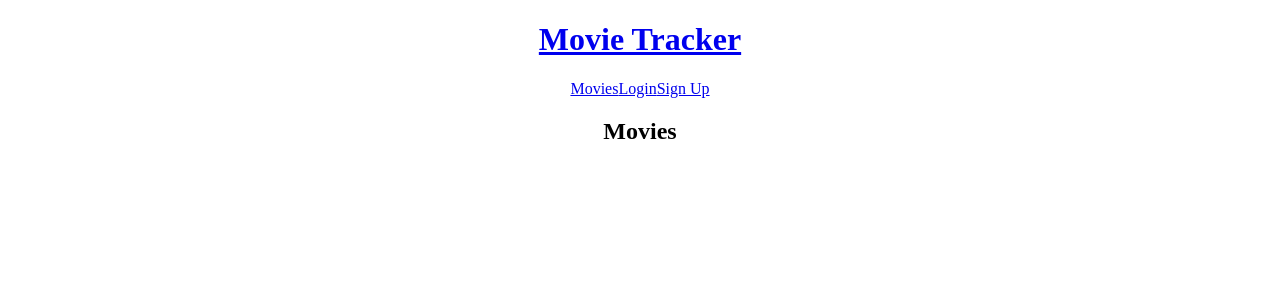
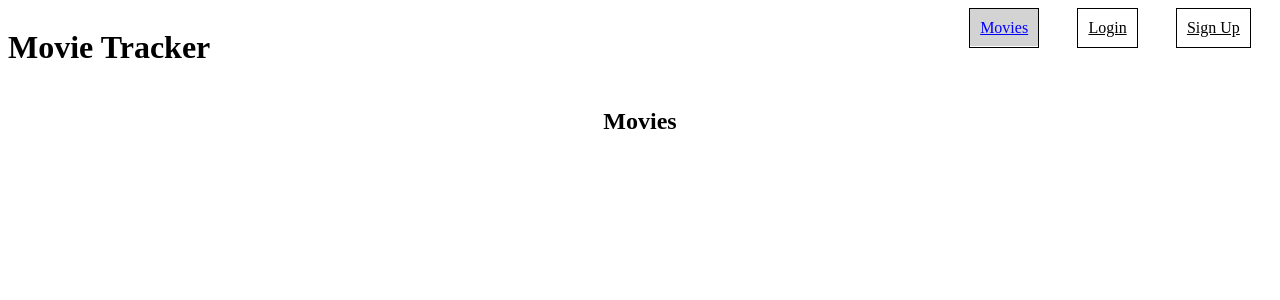
Before and after one commit to mngatewood/movie-tracker2, a React (Create React App) app: page / in a window 1280 px wide. Shown: the top 300 px of the page. Built offline with nearby package versions, Linux system fonts and the light colour scheme; no server answers.

Commit message:
Adds minimal style to NavLinks

```diff
--- a/src/containers/Header/Header.css
+++ b/src/containers/Header/Header.css
@@ -0,0 +1,35 @@
+.nav-link-wrapper {
+  display: inline-block;
+  height: 18px;
+  /* width: 100px; */
+  padding: 10px 0;
+  /* margin: 25px; */
+  border: 1px solid black;
+}
+
+
+a {
+  color: black;
+  background-color: white;
+  padding: 10px;
+
+}
+
+.active {
+  color: blue;
+  background-color: lightgray;
+
+}
+
+.nav {
+  display: flex;
+  justify-content: space-around;
+  position: absolute;
+  width: 320px;
+  right: 10px;
+}
+
+.header {
+  display: flex;
+  /* justify-content: flex-start */
+}
--- a/src/containers/Header/Header.js
+++ b/src/containers/Header/Header.js
@@ -2,7 +2,7 @@ import React from 'react';
 import { NavLink, withRouter } from 'react-router-dom';
 import { connect } from 'react-redux';
 import { logOut, resetFavorites } from '../../actions';
-
+import './Header.css'
 
 const Header = ({ logOut, error, user, resetFavorites}) => {
 
@@ -11,22 +11,20 @@ const Header = ({ logOut, error, user, resetFavorites}) => {
     resetFavorites();
   };
 
-  return <div>
-    <NavLink to="/">
-      <h1>Movie Tracker</h1>
-    </NavLink>
+  return <div className="header">
+    <h1>Movie Tracker</h1>
     {user.name ?
-      <div>
+      <div className="nav">
         <h3>Welcome {user.name}</h3>
-        <NavLink to="/">Movies</NavLink>
-        <NavLink to="/login" onClick={handleClick}>Logout</NavLink>
-        <NavLink to="/favorites">Favorites</NavLink>
+        <div className="nav-link-wrapper"><NavLink exact to="/">Movies</NavLink></div>
+        <div className="nav-link-wrapper"><NavLink to="/login" onClick={handleClick}>Logout</NavLink></div>
+        <div className="nav-link-wrapper"><NavLink to="/favorites">Favorites</NavLink></div>
       </div>
       :
-      <div>
-        <NavLink to="/">Movies</NavLink>
-        <NavLink to="/login">Login</NavLink>
-        <NavLink to="/signup">Sign Up</NavLink>
+      <div className="nav">
+        <div className="nav-link-wrapper"><NavLink exact to="/">Movies</NavLink></div>
+        <div className="nav-link-wrapper"><NavLink to="/login">Login</NavLink></div>
+        <div className="nav-link-wrapper"><NavLink to="/signup">Sign Up</NavLink></div>
       </div>}
     <h2>{error}</h2>
   </div>;
```
